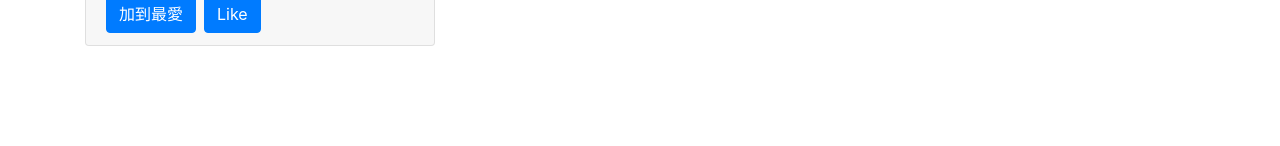
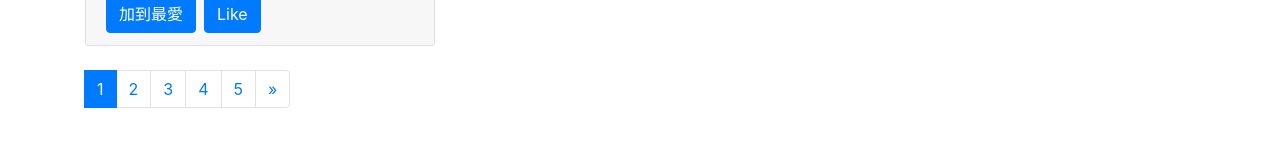
Before and after one commit to surferintaiwan/forum-front-end-vue, a Vue app: page /#/restaurants in a window 1280 px wide. Shown: the part 1744-1890 px from the top of the page. Before the commit the page ends 1862 px from the top, so only its background shows below. Built offline with nearby package versions, Linux system fonts and the light colour scheme.

Commit message:
add RestaurantsPagination component (use v-bind:class="['page-item', { active: currentPage === page }]" and use v-show)

```diff
--- a/src/components/NewestRestaurants.vue
+++ b/src/components/NewestRestaurants.vue
@@ -7,7 +7,7 @@
       <div v-for="restaurant in restaurants" v-bind:key="restaurant.id">
         <h4>
           <a href="#">{{restaurant.name}}</a>
-          <small>{{ }}</small>
+          <small>{{ restaurant.Category? restaurant.Category.name : 'No Data' }}</small>
         </h4>
         <p>{{restaurant.description}}</p>
         {{restaurant.createdAt | fromNow}}
@@ -33,6 +33,6 @@ export default {
       type: Array,
       required: true
     }
-  },
+  }
 }
 </script>
--- /dev/null
+++ b/src/components/RestaurantsPagination.vue
@@ -0,0 +1,57 @@
+<template>
+  <nav aria-label="Page navigation example">
+    <ul class="pagination">
+      <!-- 回到上一頁 previousPage -->
+      <li v-show="previousPage" class="page-item">
+        <router-link class="page-link" aria-label="Previous" :to="{query: { categoryId, page: previousPage }}">
+          <span aria-hidden="true">&laquo;</span>
+        </router-link>
+      </li>
+
+      <!-- 頁碼 -->
+      <li v-for="page in totalPage" :key="page" class="page-item" :class="['page-item', { active: currentPage === page }]">
+        <router-link class="page-link" v-bind:to="{query: {categoryId, page}}">
+          {{ page }}
+        </router-link>
+      </li>
+
+      <!-- 前往下一頁 nextPage -->
+      <li v-show="nextPage" class="page-item">
+        <router-link class="page-link" aria-label="Next" :to="{query: {categoryId, page: nextPage }}">
+          <span aria-hidden="true">&raquo;</span>
+        </router-link>
+      </li>
+    </ul>
+  </nav>
+</template>
+
+<script>
+export default {
+    props: {
+        categoryId: {
+            type: Number,
+            default: -1
+        },
+        currentPage: {
+            type: Number,
+            default: 1
+        },
+        totalPage: {
+            type: Number,
+            default: -1
+        }
+    },
+    computed: {
+        previousPage() {
+            return this.currentPage === 1
+                ? null
+                : this.currentPage - 1
+        },
+        nextPage() {
+            return this.currentPage + 1 > this.totalPage
+                ? null
+                : this.currentPage + 1
+        }
+    }
+}
+</script>
--- a/src/router/index.js
+++ b/src/router/index.js
@@ -11,7 +11,13 @@ const routes = [
   {
     path: '/',
     name: 'root',
-  },{
+  },
+  {
+    path: '/restaurants',
+    name: 'resturants',
+    component: Restaurants
+  },
+  {
     path: '/signin',
     name: 'sign-in',
     component: SignIn
@@ -21,11 +27,7 @@ const routes = [
     name: 'sign-up',
     component: SignUp
   },
-  {
-    path: '/restaurants',
-    name: 'resturants',
-    component: Restaurants
-  },
+
   {
     path: '/restaurants/feeds',
     name: 'restaurants-feeds',
--- a/src/views/Restaurants.vue
+++ b/src/views/Restaurants.vue
@@ -9,6 +9,7 @@
     </div>
 
     <!-- 分頁標籤 RestaurantPagination -->
+    <RestaurantsPagination v-bind:category-id="categoryId" v-bind:current-page="currentPage" v-bind:total-page="totalPage"/>
   </div>
 </template>
 
@@ -279,7 +280,7 @@ const dummyData = {
 import NavTabs from '../components/NavTabs'
 import RestaurantCard from '../components/RestaurantCard'
 import RestaurantsNavPills from '../components/RestaurantsNavPills'
-
+import RestaurantsPagination from '../components/RestaurantsPagination'
 
 export default {
   name: 'Restaurants',
@@ -298,7 +299,8 @@ export default {
   components: {
     NavTabs,
     RestaurantCard,
-    RestaurantsNavPills
+    RestaurantsNavPills,
+    RestaurantsPagination
   },
   methods: {
     fetchRestaurants: function() {
@@ -309,6 +311,5 @@ export default {
       this.totalPage = dummyData.totalPage.length
     }
   }
-
 }
 </script>
```
